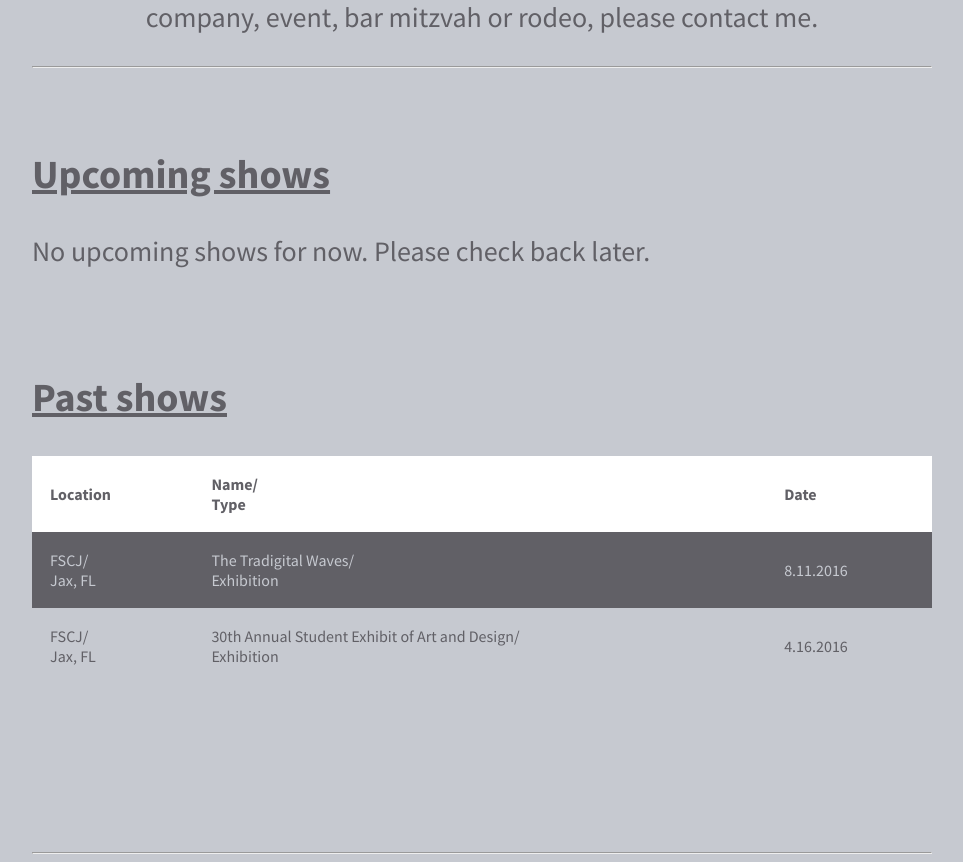
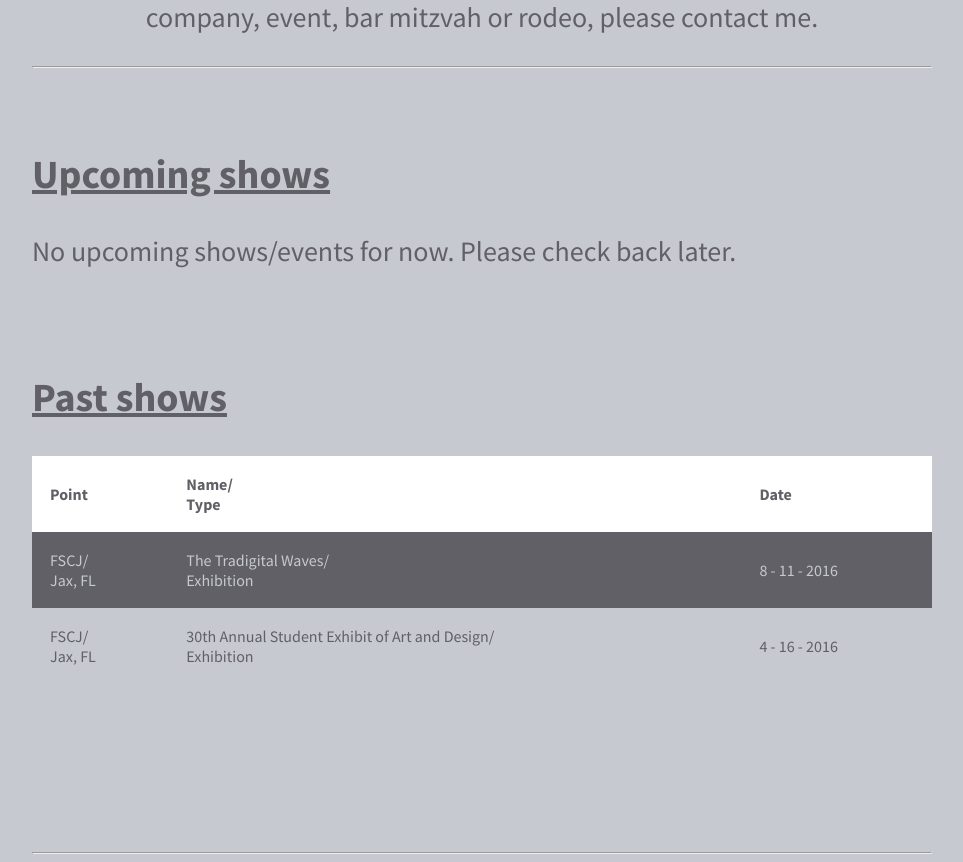
Before and after one commit to jeangustavee/Jean-E-Gustave, a PHP site: page /events.php in a window 1280 px wide. Shown: the part 310-1172 px from the top of the page, without its empty margins (158-1121 px from the left). Run offline with PHP 8.4, Linux system fonts and the light colour scheme; some libraries are stand-ins or nearby versions.

Commit message:
changes at the office

```diff
--- a/events.php
+++ b/events.php
@@ -30,24 +30,24 @@ th {
             <br><br>
 
             <h2 style="text-decoration:underline;">Upcoming shows</h2>
-            <p>No upcoming shows for now. Please check back later. </p><br><br>
+            <p>No upcoming shows/events for now. Please check back later. </p><br><br>
 
             <h2 style="text-decoration:underline;">Past shows</h2>
             <table>
   <tr>
-    <th>Location</th>
+    <th>Point</th>
     <th>Name/<br>Type</th>
     <th>Date</th>
   </tr>
   <tr>
     <td>FSCJ/<br>Jax, FL</td>
     <td>The Tradigital Waves/<br>Exhibition</td>
-    <td>8.11.2016</td>
+    <td>8 - 11 - 2016</td>
   </tr>
     <tr>
     <td>FSCJ/<br>Jax, FL</td>
     <td>30th Annual Student Exhibit of Art and Design/<br>Exhibition</td>
-    <td>4.16.2016</td>
+    <td>4 - 16 - 2016</td>
   </tr>
 </table>
 
--- a/header.php
+++ b/header.php
@@ -42,7 +42,7 @@
 			<li class="label">Projects</li>
 
 			<li><a href="events.php">Events</a></li>
-			<li><a href="http://thebusinessdude.org">Podcast (Creole)</a></li>
+			<li><a href="http://thebusinessdude.org" target="_blank">Podcast (Creole)</a></li>
             <li><a href="press.php">Press</a></li>
 			<!--<li><a href="#0">Film</a></li>
             <li><a href="#0">GHUST 86</a></li>-->
```
Also changed, not shown: css/style.css (+0 -7 lines).
